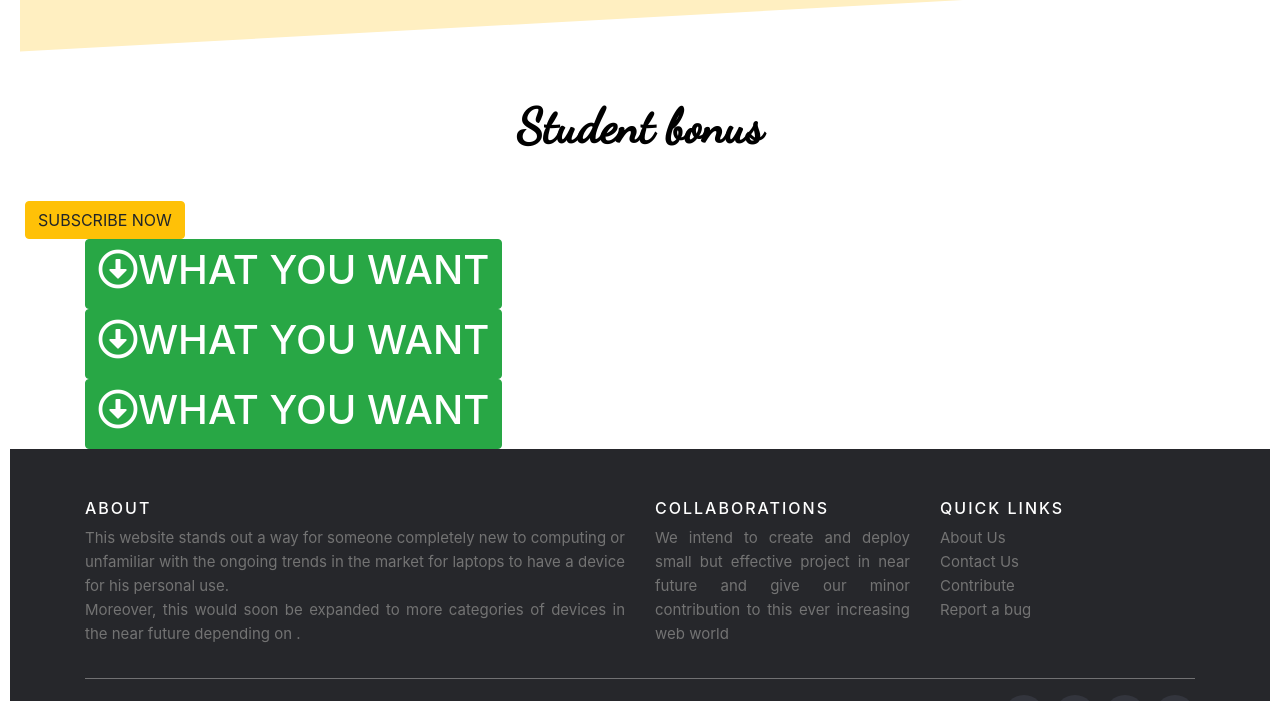
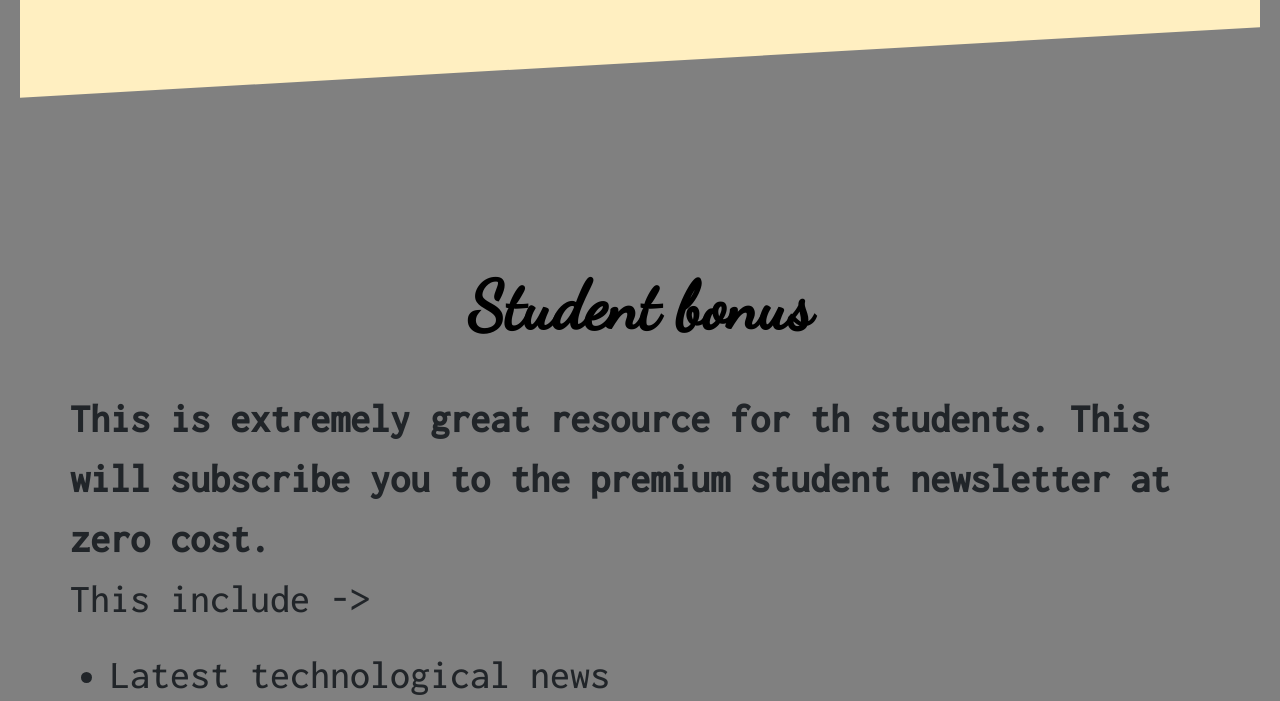
Before and after one commit to knk4748/laptop-templates, a plain HTML site: page index.html in a window 1280 px wide. Shown: the part 2010-2711 px from the top of the page. Drawn offline with nearby package versions, Linux system fonts and the light colour scheme; files whose address does not match are found by name; a web font is replaced by a local one.

Commit message:
student-bonus added

```diff
--- a/css/styles.css
+++ b/css/styles.css
@@ -1,5 +1,5 @@
 body {
-  background-color: white;
+  background-color: grey;
   margin: 10px;
 }
 
@@ -44,7 +44,7 @@ body {
 } */
 
 .section-heading {
-  font-size: 3rem;
+  font-size: 4.2rem;
   font-weight: bold;
   padding: 3% 7%;
   color: black;
@@ -99,9 +99,28 @@ body {
   border-radius: 10%;
   background-color: #fdca9f;
 }
+#Student {
+  padding: 10% 4%;
+}
+
+.student-text {
+  font-size: 2.5rem;
+  font-family: "Inconsolata", monospace;
+}
 
 #student {
   text-align: center;
+  padding: 7% 4%;
+}
+/*
+.text-li-student {
+  font-size: 2rem;
+  font-style: "Bangers", cursive;
+} */
+.student-btn-alg {
+  /* margin: 10px auto 20px;
+  padding: 10px auto 10px; */
+  align-content: center;
 }
 
 .site-footer {
--- a/index.html
+++ b/index.html
@@ -34,10 +34,8 @@
       href="https://fonts.googleapis.com/css2?family=Bangers&family=Josefin+Sans:ital@1&display=swap"
       rel="stylesheet"
     />
-
+    <link href="https://fonts.googleapis.com/css2?family=Inconsolata:wght@500&display=swap" rel="stylesheet">
     <title>@Laptops</title>
-
-
   </head>
 
   <body>
@@ -149,6 +147,34 @@
       </div>
     </section>
 
+
+    <!-- <section id="categories2" class="container">
+      <div>
+        <button class="btn btn-success btn1">
+          <h1><i class="far fa-arrow-alt-circle-down"></i>WHAT YOU WANT</h1>
+        </button>
+        <h2 class="hide x">ABHISHEK</h2>
+      </div>
+      <div>
+        <button class="btn btn-success btn2">
+          <h1><i class="far fa-arrow-alt-circle-down"></i>WHAT YOU WANT</h1>
+        </button>
+        <h2 class="hide y">ABHISHEK</h2>
+      </div>
+      <div>
+        <button class="btn btn-success btn3">
+          <h1><i class="far fa-arrow-alt-circle-down"></i>WHAT YOU WANT</h1>
+        </button>
+        <h2 class="hide z">ABHISHEK</h2>
+      </div>
+    </section>
+ -->
+
+
+
+
+
+
     <section id="FAQ" class="faq">
       <h2 class="section-heading">
         FAQs
@@ -188,33 +214,36 @@
       </div>
     </section>
 
-    <section id="Student">
-      <div class="container-fluid">
+    <section id="Student" class="container-fluid">
+      <div class="container text-li-student">
         <h2 class="section-heading">Student bonus</h2>
-        <a href="#" class="btn btn-warning">SUBSCRIBE NOW</a>
+       <div class="row">
+        <p class="student-text">
+         <strong> This is extremely great resource for th students. This will subscribe you to the premium student newsletter at zero cost.
+         </strong>
+
+
+          <br>
+
+
+          This include ->
+          <ul class="student-text">
+            <li>
+              Latest technological news
+            </li>
+            <li>
+              Best free content links
+            </li>
+            <li>
+              Links to attractive websites
+            </li>
+          </ul>
+       </p></div>
+        <a href="#" class="btn btn-warning student-btn-alg">SUBSCRIBE NOW</a>
       </div>
     </section>
 
-    <section id="categories2" class="container">
-      <div>
-        <button class="btn btn-success btn1">
-          <h1><i class="far fa-arrow-alt-circle-down"></i>WHAT YOU WANT</h1>
-        </button>
-        <h2 class="hide x">ABHISHEK</h2>
-      </div>
-      <div>
-        <button class="btn btn-success btn2">
-          <h1><i class="far fa-arrow-alt-circle-down"></i>WHAT YOU WANT</h1>
-        </button>
-        <h2 class="hide y">ABHISHEK</h2>
-      </div>
-      <div>
-        <button class="btn btn-success btn3">
-          <h1><i class="far fa-arrow-alt-circle-down"></i>WHAT YOU WANT</h1>
-        </button>
-        <h2 class="hide z">ABHISHEK</h2>
-      </div>
-    </section>
+
 
     <section id="footer">
       <footer class="site-footer">
```
